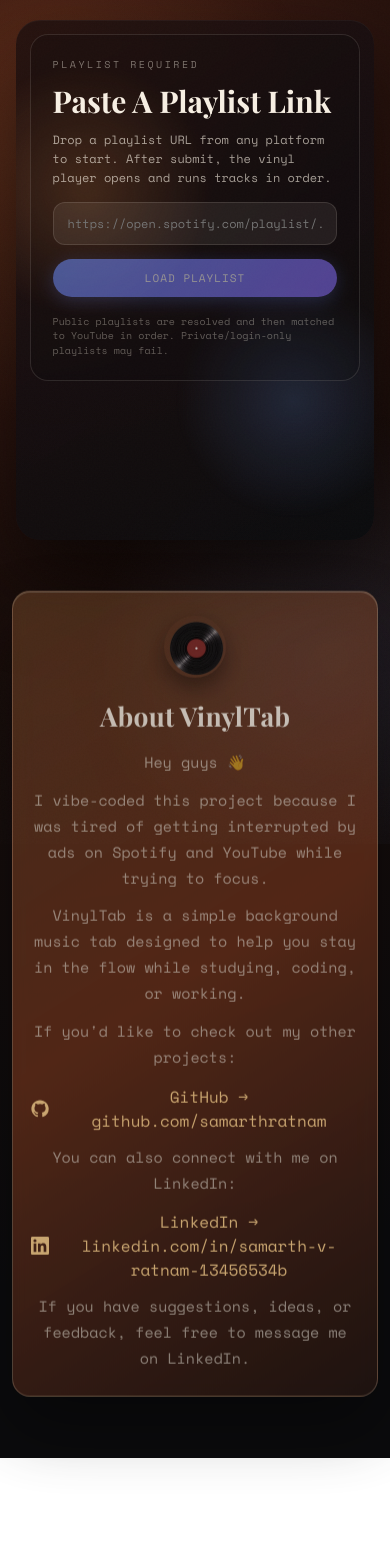
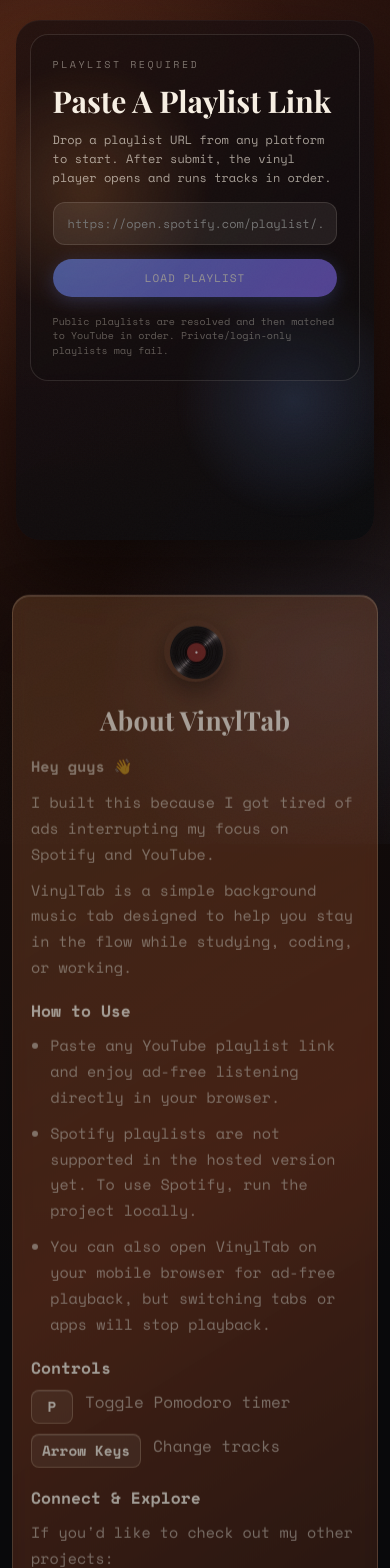
Before and after one commit to samarthratnam/VinylTab, a React (Vite) app: page / in a window 390 px wide. Shown: the top 1568 px of the page. Before the commit the page ends 1458 px from the top, so only its background shows below. Built offline with nearby package versions, Linux system fonts and the light colour scheme; no server answers; the HTML template or start-up script is replaced by a standard one; a web font is replaced by a local one.

Commit message:
updated about section

```diff
--- a/src/App.css
+++ b/src/App.css
@@ -74,13 +74,92 @@
 
 .about-copy {
   display: grid;
-  gap: 14px;
+  gap: 22px;
+  max-width: 640px;
+  margin: 0 auto;
+  text-align: left;
 }
 
 .about-copy p {
   color: var(--text-secondary);
   line-height: 1.72;
   font-size: clamp(0.94rem, 1.8vw, 1rem);
+  margin: 0;
+}
+
+.about-block {
+  display: grid;
+  gap: 12px;
+}
+
+.about-intro {
+  color: var(--text-primary);
+  font-weight: 600;
+}
+
+.about-copy h3 {
+  margin: 0;
+  color: var(--text-primary);
+  font-size: clamp(1.02rem, 2vw, 1.12rem);
+}
+
+.about-list {
+  margin: 0;
+  padding-left: 1.2rem;
+  display: grid;
+  gap: 10px;
+  color: var(--text-secondary);
+  line-height: 1.72;
+  font-size: clamp(0.94rem, 1.8vw, 1rem);
+}
+
+.about-shortcuts {
+  list-style: none;
+  margin: 0;
+  padding: 0;
+  display: grid;
+  gap: 10px;
+}
+
+.about-shortcuts li {
+  display: flex;
+  align-items: center;
+  gap: 12px;
+  color: var(--text-secondary);
+  line-height: 1.5;
+}
+
+.about-key {
+  min-width: 42px;
+  height: 34px;
+  padding: 0 10px;
+  display: inline-flex;
+  align-items: center;
+  justify-content: center;
+  border-radius: 8px;
+  border: 1px solid rgba(255, 224, 189, 0.28);
+  background: rgba(255, 246, 230, 0.09);
+  color: var(--text-primary);
+  box-shadow: inset 0 1px 0 rgba(255, 255, 255, 0.14);
+  font: inherit;
+  font-size: 0.9rem;
+  font-weight: 600;
+  white-space: nowrap;
+}
+
+.about-key-wide {
+  min-width: 96px;
+}
+
+body.light .about-key {
+  border-color: rgba(93, 56, 27, 0.16);
+  background: rgba(255, 255, 255, 0.44);
+  box-shadow: inset 0 1px 0 rgba(255, 255, 255, 0.68);
+}
+
+body.pomodoro .about-key {
+  border-color: rgba(255, 255, 255, 0.15);
+  background: rgba(255, 255, 255, 0.08);
 }
 
 .about-link {
@@ -88,10 +167,12 @@
   align-items: center;
   gap: 10px;
   width: fit-content;
-  margin: 2px auto 0;
+  max-width: 100%;
+  margin: 0;
   color: var(--accent-bright);
   text-decoration: none;
   position: relative;
+  flex-wrap: wrap;
   transition: color 0.24s ease, transform 0.24s ease;
 }
 
@@ -103,6 +184,7 @@
 
 .about-link span {
   position: relative;
+  overflow-wrap: anywhere;
 }
 
 .about-link span::after {
@@ -171,7 +253,15 @@
   }
 
   .about-copy {
-    gap: 12px;
+    gap: 18px;
+  }
+
+  .about-block {
+    gap: 10px;
+  }
+
+  .about-shortcuts li {
+    align-items: flex-start;
   }
 }
 
--- a/src/App.jsx
+++ b/src/App.jsx
@@ -81,17 +81,47 @@
           <h2 id="about-vinyltab-title">About VinylTab</h2>
 
           <div className="about-copy">
-            <p>
+            <section className="about-block" aria-label="Intro">
+              <p className="about-intro">
                 Hey guys <span aria-hidden="true">&#128075;</span>
               </p>
               <p>
-              I vibe-coded this project because I was tired of getting interrupted by ads on Spotify and YouTube
-              while trying to focus.
+                I built this because I got tired of ads interrupting my focus on Spotify and YouTube.
               </p>
               <p>
                 VinylTab is a simple background music tab designed to help you stay in the flow while studying,
                 coding, or working.
               </p>
+            </section>
+
+            <section className="about-block" aria-labelledby="about-how-to-use-title">
+              <h3 id="about-how-to-use-title">How to Use</h3>
+              <ul className="about-list">
+                <li>Paste any YouTube playlist link and enjoy ad-free listening directly in your browser.</li>
+                <li>Spotify playlists are not supported in the hosted version yet. To use Spotify, run the project locally.</li>
+                <li>
+                  You can also open VinylTab on your mobile browser for ad-free playback, but switching tabs or
+                  apps will stop playback.
+                </li>
+              </ul>
+            </section>
+
+            <section className="about-block" aria-labelledby="about-controls-title">
+              <h3 id="about-controls-title">Controls</h3>
+              <ul className="about-shortcuts" aria-label="Keyboard shortcuts">
+                <li>
+                  <kbd className="about-key">P</kbd>
+                  <span>Toggle Pomodoro timer</span>
+                </li>
+                <li>
+                  <span className="about-key about-key-wide">Arrow Keys</span>
+                  <span>Change tracks</span>
+                </li>
+              </ul>
+            </section>
+
+            <section className="about-block" aria-labelledby="about-connect-title">
+              <h3 id="about-connect-title">Connect &amp; Explore</h3>
               <p>If you&apos;d like to check out my other projects:</p>
               <a className="about-link" href="https://github.com/samarthratnam" target="_blank" rel="noreferrer">
                 <svg viewBox="0 0 24 24" aria-hidden="true">
@@ -103,7 +133,7 @@
                 <span>GitHub &rarr; github.com/samarthratnam</span>
               </a>
 
-            <p>You can also connect with me on LinkedIn:</p>
+              <p>You can also connect with me on:</p>
               <a
                 className="about-link"
                 href="https://www.linkedin.com/in/samarth-v-ratnam-13456534b/"
@@ -119,7 +149,8 @@
                 <span>LinkedIn &rarr; linkedin.com/in/samarth-v-ratnam-13456534b</span>
               </a>
 
-            <p>If you have suggestions, ideas, or feedback, feel free to message me on LinkedIn.</p>
+              <p>If you have suggestions, ideas, or feedback, feel free to reach out.</p>
+            </section>
           </div>
         </article>
       </section>
```
Lines whose indentation alone changed are shown as unchanged.
